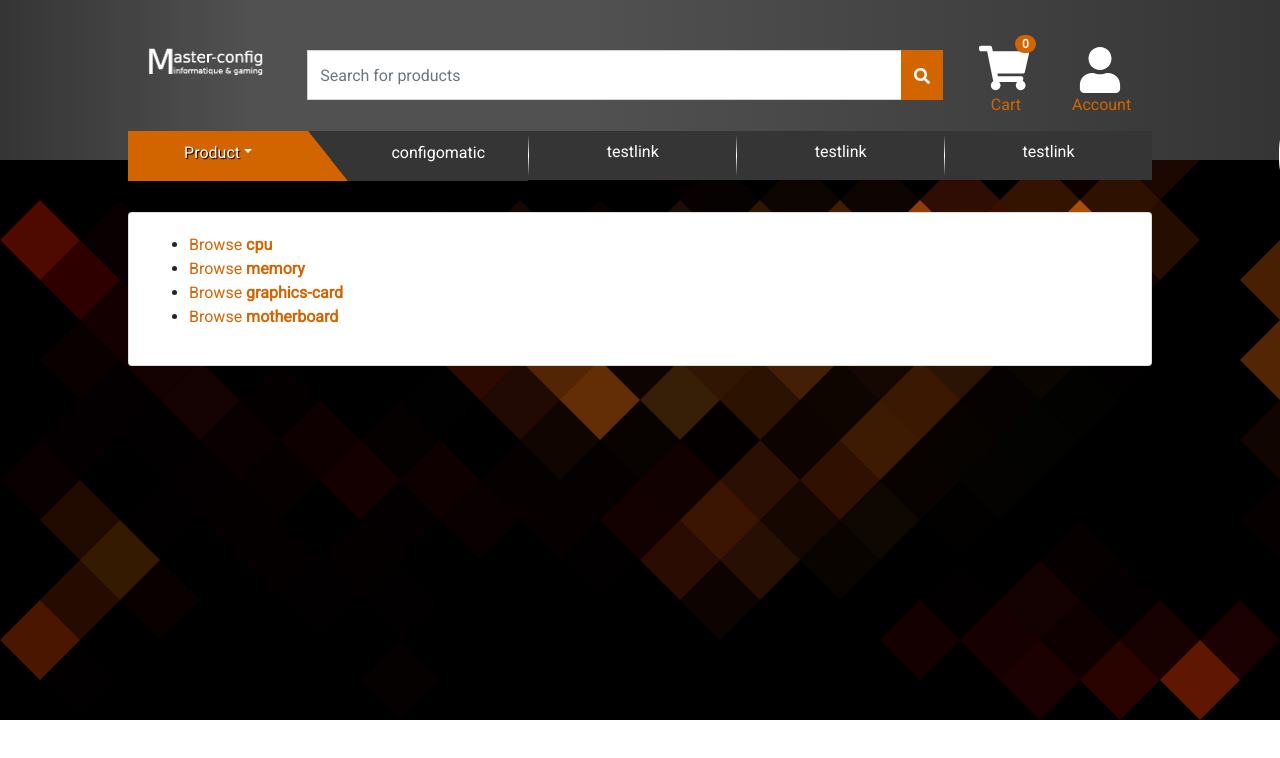
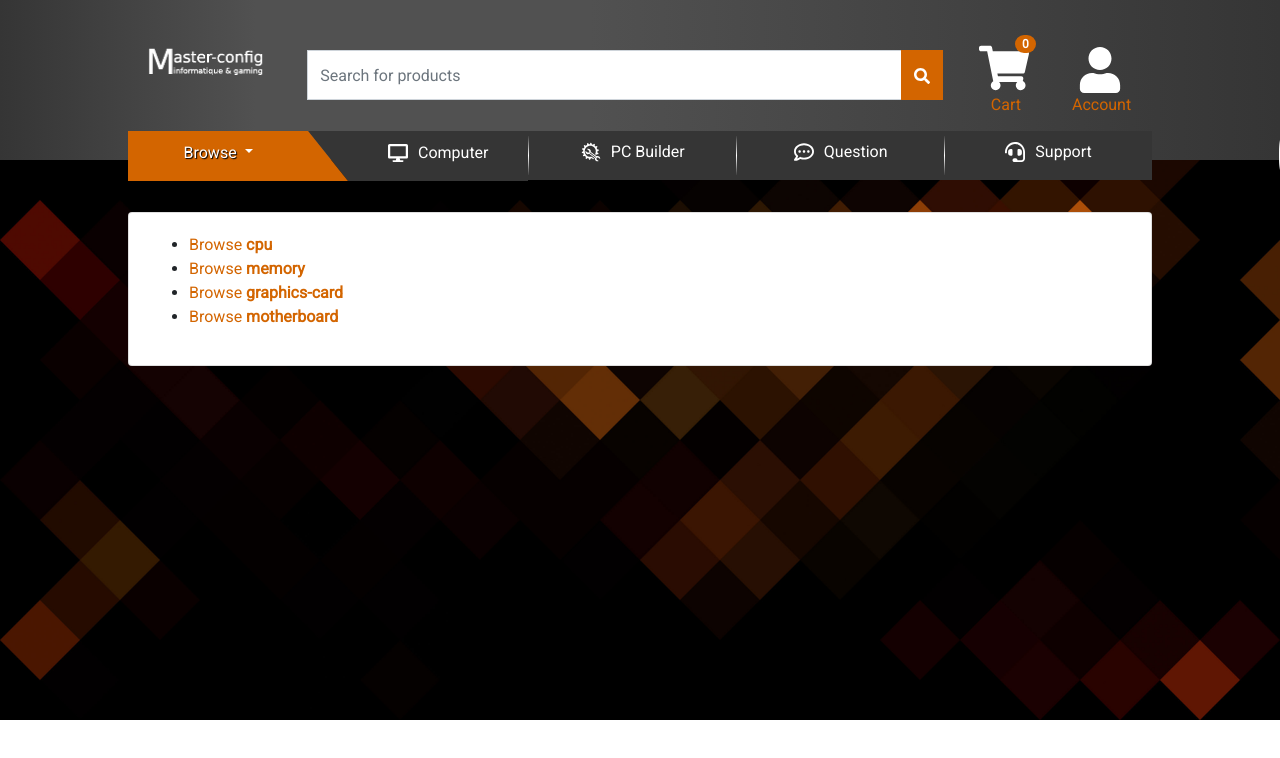
Before and after one commit to mteterel/e-commerce, a React (Create React App) app in the folder client/: page / in a window 1280 px wide. Shown: the top 758 px of the page. Built offline with nearby package versions, Linux system fonts and the light colour scheme.

Commit message:
navbar design update

```diff
--- a/client/src/components/AppNavBar_2.jsx
+++ b/client/src/components/AppNavBar_2.jsx
@@ -2,6 +2,8 @@ import React from "react";
 import styles from "./AppNavBar_2.module.scss";
 import { Container, Nav, Navbar, NavDropdown } from "react-bootstrap";
 import { Link, NavLink } from "react-router-dom";
+import { FaDesktop, FaQuestion, FaRegCommentDots, FaHeadset } from "react-icons/fa";
+import { GiAutoRepair } from "react-icons/gi";
 
 const AppNavBar2 = () => {
   return (
@@ -22,11 +24,16 @@ const AppNavBar2 = () => {
               Home
             </NavLink>
           </Nav.Item> */}
+
+              {['down'].map(direction => (
           <NavDropdown
-            title="Product"
+            title={` Browse  `}
             id="collapsible-nav-dropdown"
             className={styles.navLinkDropdown}
+            key={direction}
+            //  style={{border : "1px solid black"}}
           >
+            <FaDesktop />
             <NavDropdown.Item as={Link} to={"/browse/cpu"}>
               CPU
             </NavDropdown.Item>
@@ -40,25 +47,30 @@ const AppNavBar2 = () => {
               Memory
             </NavDropdown.Item>
           </NavDropdown>
+              ))}
 
           <Nav.Item className={styles.navLinkRight}>
             <NavLink as={Link} to={"/"} className={styles.navLinkA}>
-              configomatic
+            <FaDesktop className={styles.navBarIcone}/>
+                Computer
+            </NavLink>
+          </Nav.Item>
+          <Nav.Item className={styles.navLinkCenter}>
+            <NavLink as={Link} to={"/pc-builder"} className={styles.navLinkB}>
+            <GiAutoRepair className={styles.navBarIcone}/>
+              PC Builder
             </NavLink>
           </Nav.Item>
           <Nav.Item className={styles.navLinkCenter}>
             <NavLink as={Link} to={"/"} className={styles.navLinkB}>
-              testlink
+            <FaRegCommentDots className={styles.navBarIcone}/>
+              Question
             </NavLink>
           </Nav.Item>
           <Nav.Item className={styles.navLinkCenter}>
             <NavLink as={Link} to={"/"} className={styles.navLinkB}>
-              testlink
-            </NavLink>
-          </Nav.Item>
-          <Nav.Item className={styles.navLinkCenter}>
-            <NavLink as={Link} to={"/"} className={styles.navLinkB}>
-              testlink
+            <FaHeadset className={styles.navBarIcone}/>
+              Support
             </NavLink>
           </Nav.Item>
         </Nav>
--- a/client/src/components/AppNavBar_2.module.scss
+++ b/client/src/components/AppNavBar_2.module.scss
@@ -19,13 +19,17 @@ hsla(0,0%,100%,0) 0,#fff 50%,
     border-radius: 5px;
   }
 }
-
+.navLinkRight, .navLinkCenter{
+  & > a:hover {
+    text-decoration: none!important;
+    color: white;
+  }
+}
 .navLinkDropdown {
   //  margin: 0.4em 2em 0.4em 0;
   // padding: 0 2em;
 
   & > a {
-
     color: white !important;
     text-shadow: 1px 1px 1px rgba(0, 0, 0, 1) !important;
     margin-top: 10px;
@@ -39,6 +43,7 @@ hsla(0,0%,100%,0) 0,#fff 50%,
   border-bottom: 50px solid #d36500;
   border-right: 40px solid transparent;
   // padding-bottom: -25px;
+  // margin-top: 50px!important;
 }
 .navLinkDropdown:hover{
   border-bottom: 50px solid #ff5e00;
@@ -80,6 +85,7 @@ hsla(0,0%,100%,0) 0,#fff 50%,
 .navLinkCenter:hover{
   background-color: grey;
   transition-duration: 1s;
+
 }
 .navLinkCenter::after{
     content: "";
@@ -121,3 +127,14 @@ hsla(0,0%,100%,0) 0,#fff 50%,
   background-color: #353535;
   text-align: center;
 }
+.testdiv{
+  border: 1px solid black;
+  // margin-top: 50px;
+}
+
+.navBarIcone{
+  width: 20px;
+  height: 20px;
+  color: white;
+  margin-right: 10px;
+}
```
